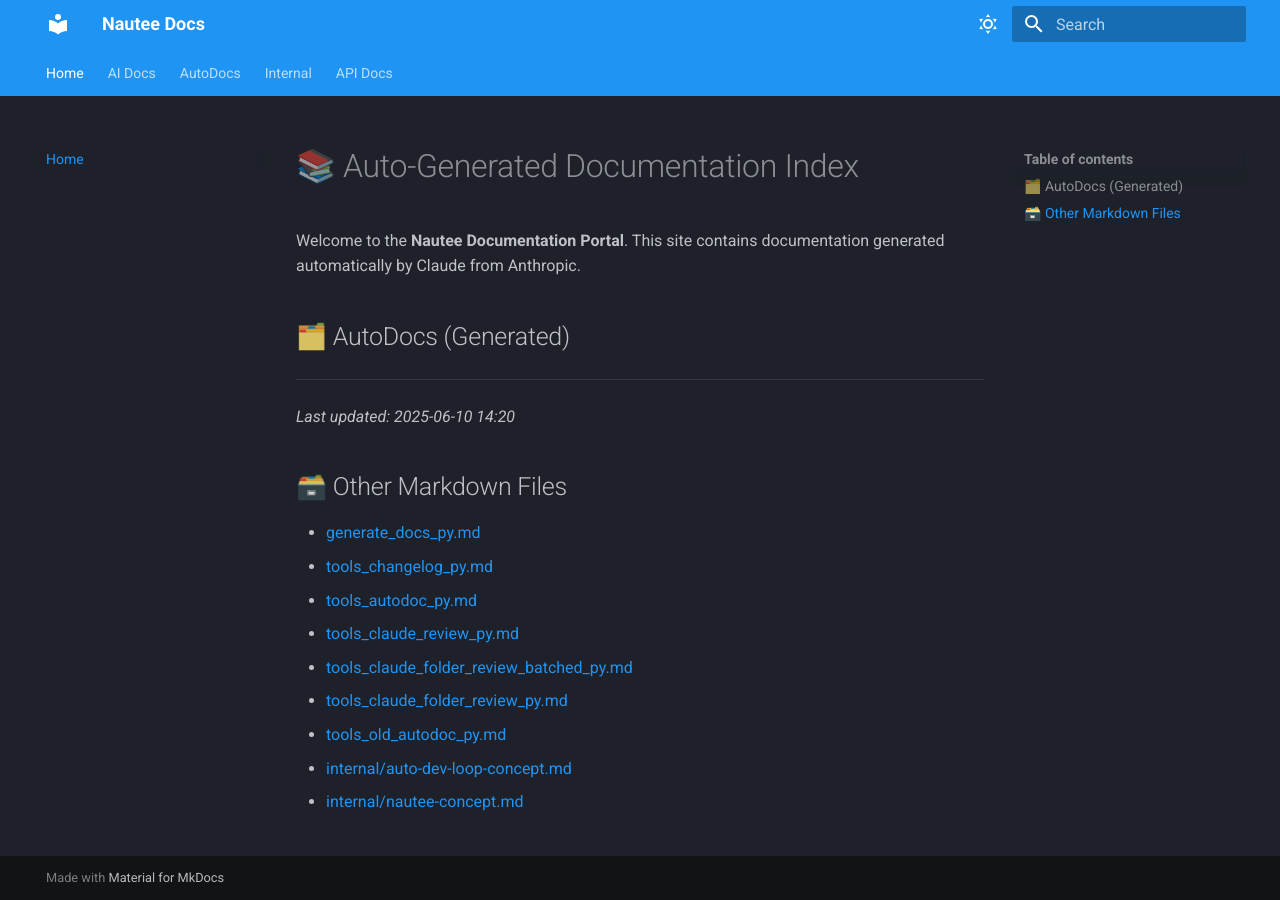
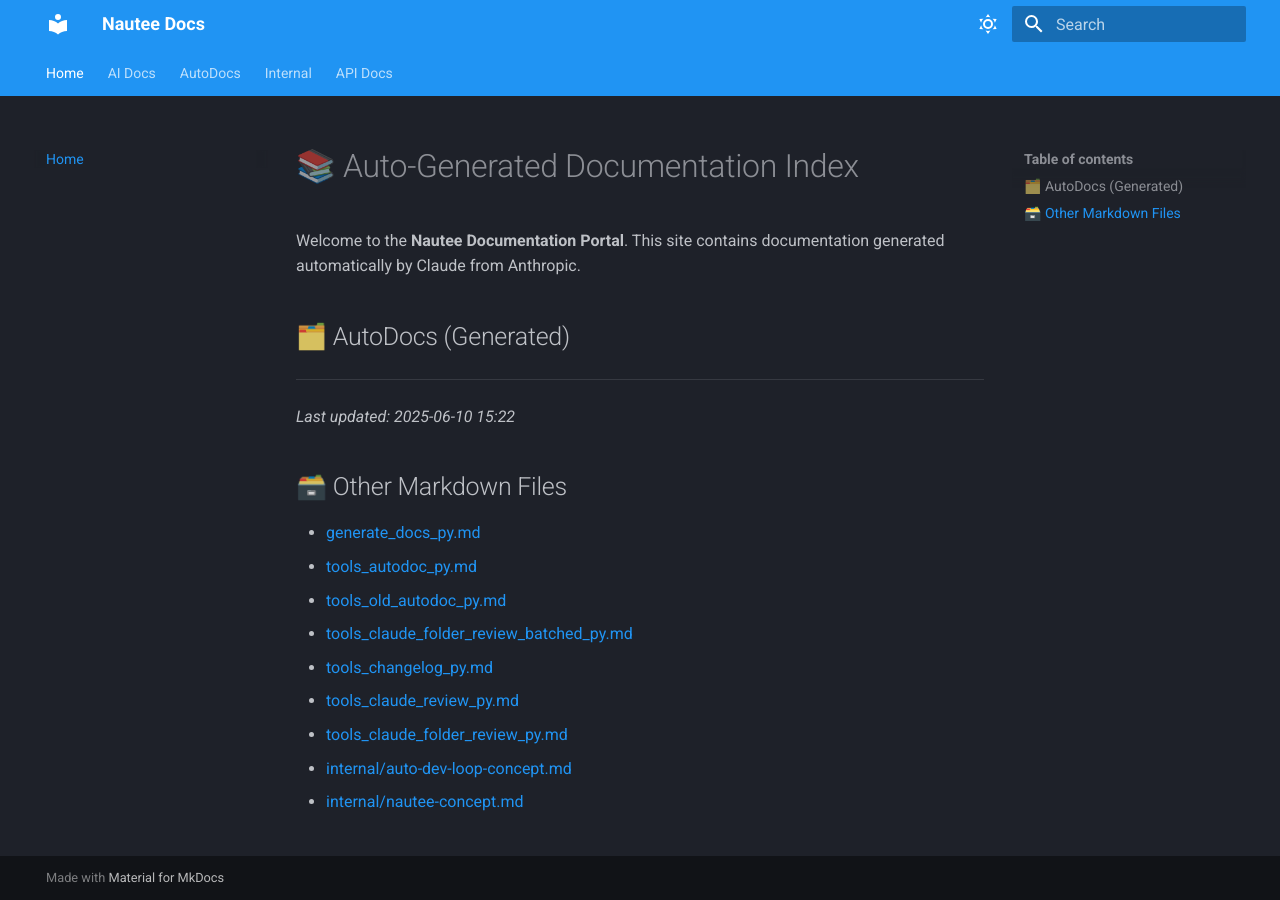
Before and after one commit to 48Nauts-Operator/nautee, an MkDocs documentation site: the page built from docs/index.md, in a window 1280 px wide. Built offline with MkDocs 1.6.1 and Material for MkDocs 9.7.7, drawn with Linux system fonts in a browser that asks for light colours.

Commit message:
🤖 Auto-update docs via Nautee

```diff
--- a/docs/index.md
+++ b/docs/index.md
@@ -7,16 +7,16 @@ Welcome to the **Nautee Documentation Portal**. This site contains documentation
 
 ---
 
-_Last updated: 2025-06-10 14:20_
+_Last updated: 2025-06-10 15:22_
 
 ## 🗃️ Other Markdown Files
 
 - [generate_docs_py.md](generate_docs_py.md)
+- [tools_autodoc_py.md](tools_autodoc_py.md)
+- [tools_old_autodoc_py.md](tools_old_autodoc_py.md)
+- [tools_claude_folder_review_batched_py.md](tools_claude_folder_review_batched_py.md)
 - [tools_changelog_py.md](tools_changelog_py.md)
-- [tools_autodoc_py.md](tools_autodoc_py.md)
 - [tools_claude_review_py.md](tools_claude_review_py.md)
-- [tools_claude_folder_review_batched_py.md](tools_claude_folder_review_batched_py.md)
 - [tools_claude_folder_review_py.md](tools_claude_folder_review_py.md)
-- [tools_old_autodoc_py.md](tools_old_autodoc_py.md)
 - [internal/auto-dev-loop-concept.md](internal/auto-dev-loop-concept.md)
 - [internal/nautee-concept.md](internal/nautee-concept.md)
```
